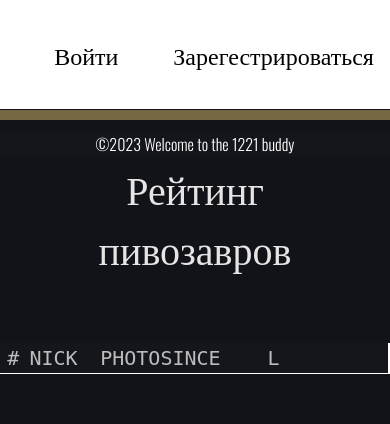
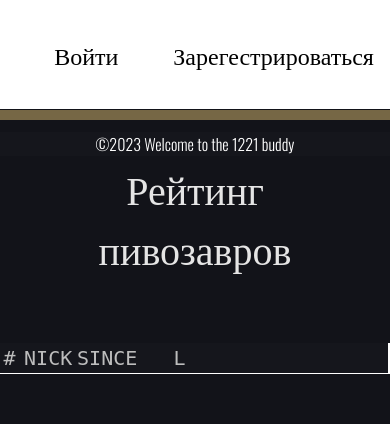
Before and after one commit to Nizhnikovv/beer_app, a Flask app: page / in a window 390 px wide. Shown: the part 688-1112 px from the top of the page. Run offline with Flask 3, Linux system fonts and the light colour scheme; data that the repository does not hold is empty; parts of the project's set-up code (start-up, migrations or seed data) failed here and were passed over.

Commit message:
changed rating on sm screens

```diff
--- a/flasksite/templates/home.html
+++ b/flasksite/templates/home.html
@@ -5,30 +5,30 @@
 <div class="leaderboard col-10 col-md-12 col-lg-9 fs-5">
   <table>
     <tr>
-      <td class="col-1">#</td>
-      <td class="col-2">NICK</td>
-      <td class="col-3 col-md-2">PHOTO</td>
-      <td class="col-4">SINCE</td>
-      <td class="col-3">L</td>
+      <td class="col-1 col-md-1">#</td>
+      <td class="col-3 col-md-2">NICK</td>
+      <td class="col-0 col-md-2 d-none d-md-table-cell">PHOTO</td>
+      <td class="col-5 col-md-4">SINCE</td>
+      <td class="col-1 col-md-3">L</td>
     </tr>
     {%for i in range(length)%}
     <tr>
-      <td class="col-1">{{i+1}}</td>
-      <td class="col-2">
+      <td class="col-1 col-md-1">{{i+1}}</td>
+      <td class="col-3 col-md-2">
         {%if current_user.admin%}<a
           href="{{url_for('users.user_orders', nickname=users[i].nickname)}}"
           >{{users[i].nickname}}</a
         >{%else%}{{users[i].nickname}}{%endif%}
       </td>
-      <td class="col-1">
+      <td class="col-0 col-md-2 d-none d-md-table-cell">
         <img
           src="{{url_for('static', filename='prof_pict/'+users[i].image_file)}}"
           alt=""
           class="img-fluid rounded-circle p-3"
         />
       </td>
-      <td class="col-5">{{users[i].date_since.strftime('%d.%m.%Y')}}</td>
-      <td class="col-3">{{users[i].volume}}</td>
+      <td class="col-5 col-md-4">{{users[i].date_since.strftime('%d.%m.%Y')}}</td>
+      <td class="col-1 col-md-3">{{users[i].volume}}</td>
     </tr>
     {%endfor%}
   </table>
```
